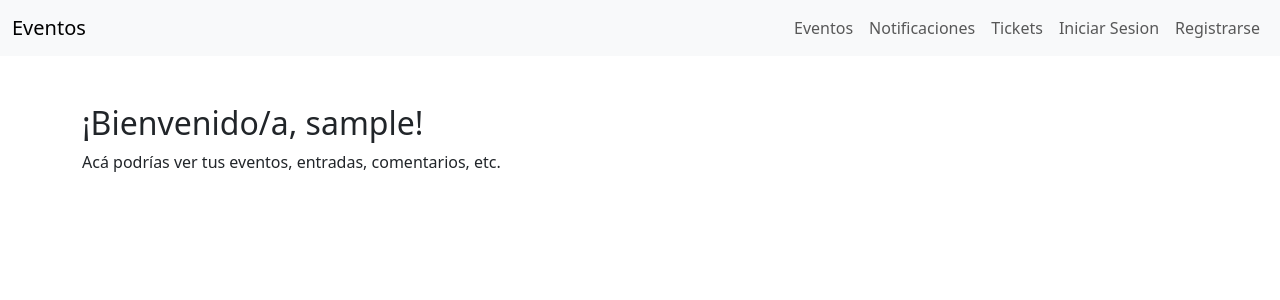
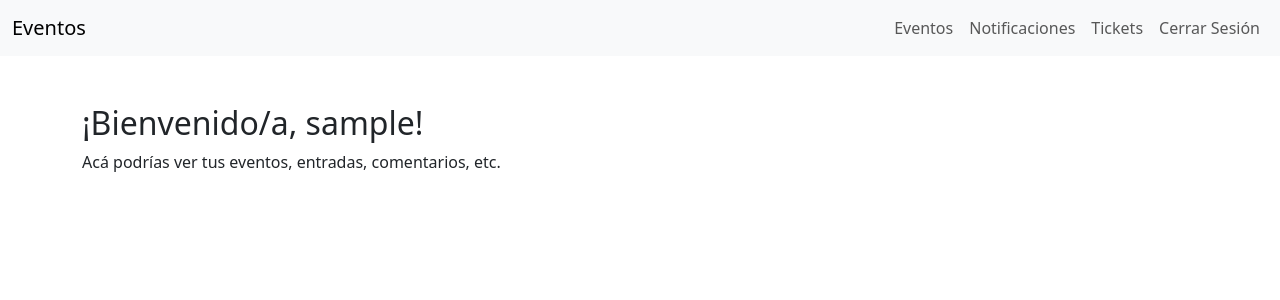
Before and after one commit to mendezari2000/eventos, a Django app: page /accounts/profile/ in a window 1280 px wide. Shown: the top 300 px of the page. Run offline with Django 5.2, Linux system fonts and the light colour scheme; the visitor is signed in with stand-in values (Sample User, id 1); parts of the project's set-up code (start-up, migrations or seed data) failed here and were passed over.

Commit message:
Modificaciones a la navbar segun autenticacion

```diff
--- a/app/templates/base.html
+++ b/app/templates/base.html
@@ -44,24 +44,29 @@
                         id="navbar-content"
                     >
                        <ul class="navbar-nav me-auto mb-2 mb-lg-0">
+                            {% if request.user.is_anonymous %}
+                                <li class="nav-item">
+                                    {% navbar_link 'login' 'Iniciar Sesión' %}
+                                </li>
+                                <li class="nav-item">
+                                    {% navbar_link 'register' 'Registrarse' %}
+                                </li>
+                            {% elif request.user.is_authenticated %}
                                 <li class="nav-item">
                                     {% navbar_link 'events' 'Eventos' %}
                                 </li>
                                 <li class="nav-item">
                                     {% navbar_link 'notifications' 'Notificaciones' %}
                                 </li>
-                            </li>
                                 <li class="nav-item">
                                     {% navbar_link 'tickets' 'Tickets' %}
                                 </li>
                                 <li class="nav-item">
-                                {% navbar_link 'login' 'Iniciar Sesion' %}
+                                    {% navbar_link 'logout' 'Cerrar Sesión' %}
                                 </li>
-                            </li>
-                            <li class="nav-item">
-                                {% navbar_link 'register' 'Registrarse' %}
-                            </li>
+                            {% endif %}
                         </ul>
+
                     </div>
             </div>
         </div>
--- a/app/urls.py
+++ b/app/urls.py
@@ -7,7 +7,9 @@ from .views import (
     NotificationListView,
     TicketListView,
     RegisterView,
-    ProfileView
+    ProfileView,
+    LogoutView,
+
 )
 
 urlpatterns = [
@@ -20,4 +22,5 @@ urlpatterns = [
     path('login/', LoginView.as_view(template_name='app/login.html'), name='login'),
     path('logout/', LogoutView.as_view(), name='logout'),
     path("accounts/profile/", ProfileView.as_view(), name="profile"),
+    path('events/<int:pk>/buy/', EventDetailView.as_view(), name='buy_ticket'),
 ]
--- a/app/views.py
+++ b/app/views.py
@@ -1,9 +1,10 @@
+from django.views import View
 from django.views.generic import TemplateView, ListView, DetailView
 from .models import Event, Notification, Category, Ticket
 from django.shortcuts import render, redirect
 from django.contrib.auth.forms import UserCreationForm, AuthenticationForm
 from django.contrib.auth.forms import AuthenticationForm
-from django.contrib.auth import authenticate, login
+from django.contrib.auth import authenticate, login, logout
 
 class LoginView(TemplateView):
     template_name = "app/login.html"
@@ -21,12 +22,13 @@ class LoginView(TemplateView):
             return redirect('profile')
         return render(request, self.template_name, {'form': form})
 
-class LogoutView(TemplateView):
+class LogoutView(View):
     template_name = "logout.html"
     context_object_name = "logout"
 
     def get(self, request, *args, **kwargs):
-        return render(request, self.template_name)
+        logout(request)
+        return redirect('home')
 
 class RegisterView(TemplateView):
     template_name = "app/register.html"
```
Also changed, not shown: app/forms.py (added). Lines whose indentation alone changed are shown as unchanged.
